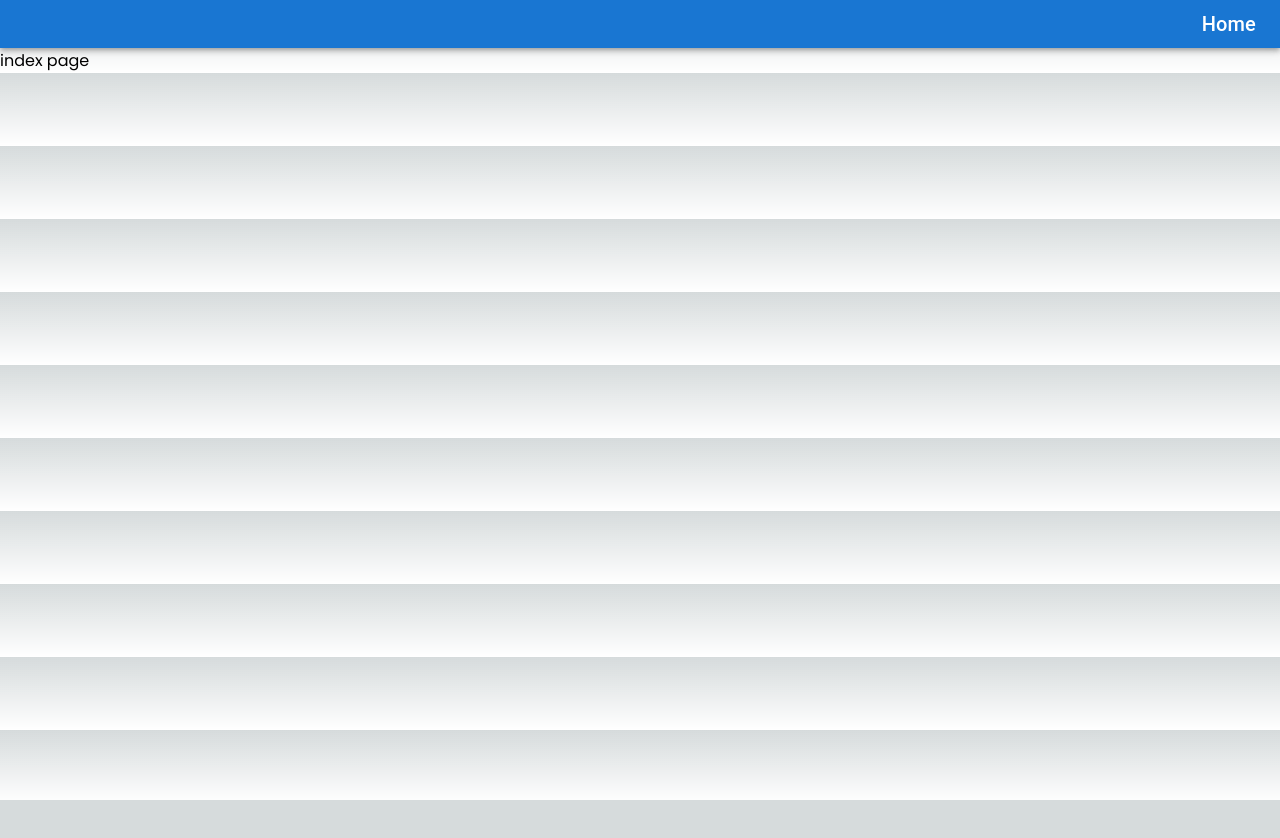
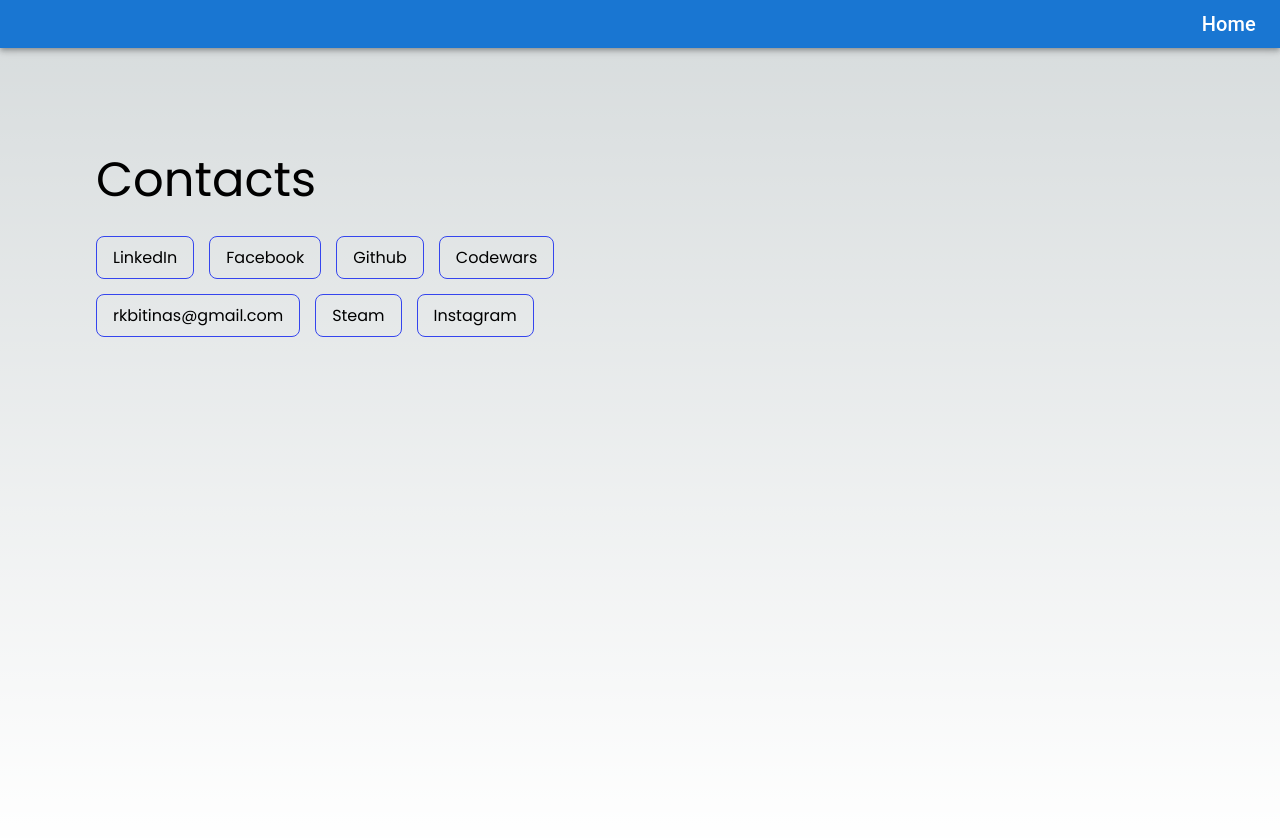
Before and after one commit to pupixipup/romas-bitinas-portfolio, a Next.js app: page /contacts in a window 1280 px wide. Shown: the top 838 px of the page. Before the commit the page ends 800 px from the top, so only its background shows below. Built offline with nearby package versions, Linux system fonts and the light colour scheme.

Commit message:
feat: add contacts

```diff
--- a/src/components/Navbar/Navbar.tsx
+++ b/src/components/Navbar/Navbar.tsx
@@ -22,12 +22,6 @@
     <Slide in={!trigger}>
       <AppBar position="sticky">
         <Toolbar variant="dense">
-          <IconButton
-            edge="start"
-            color="inherit"
-            aria-label="menu"
-            sx={{ mr: 2 }}
-          ></IconButton>
           <Link
             style={{ textAlign: "right", width: "100%" }}
             href={linkData.link}
--- a/src/data/links.ts
+++ b/src/data/links.ts
@@ -14,5 +14,18 @@
   {
     label: 'Codewars',
     url: 'https://www.codewars.com/users/pupixipup'
-  }]
+  },
+  {
+    label: 'rkbitinas@gmail.com',
+    url: 'mailto:rkbitinas@gmail.com'
+  },
+  {
+    label: 'Steam',
+    url: 'https://steamcommunity.com/id/romasthe1st/'
+  },
+  {
+    label: 'Instagram',
+    url: 'https://www.instagram.com/sanndreascitizen/'
+  }
+]
 export default links
--- a/src/pages/_app.tsx
+++ b/src/pages/_app.tsx
@@ -1,15 +1,22 @@
 import "@/styles/globals.css"
-import { createTheme } from "@mui/material"
+import Head from "next/head"
 import type { AppProps } from "next/app"
-import { CssBaseline } from "@mui/material"
-import { ThemeProvider } from "@mui/material/styles"
+import styles from "@/styles/Home.module.css"
 import Navbar from "@/components/Navbar/Navbar"
 
 export default function App({ Component, pageProps }: AppProps) {
   return (
     <>
+      <Head>
+        <title>Romas Bitinas. Portfolio</title>
+        <meta name="description" content="Generated by create next app" />
+        <meta name="viewport" content="width=device-width, initial-scale=1" />
+        <link rel="icon" href="/favicon.ico" />
+      </Head>
       <Navbar />
-      <Component {...pageProps} />
+      <Component {...pageProps}>
+        <main className={styles.main}>{pageProps.children}</main>
+      </Component>
     </>
   )
 }
--- /dev/null
+++ b/src/pages/contacts/Contacts.module.css
@@ -0,0 +1,15 @@
+.contacts {
+  padding: 6em;
+  min-height: 100vh;
+}
+
+@media (max-width:600px) {
+  .contacts {
+    padding: 1em;
+  }
+}
+
+.skills {
+  justify-content: start;
+  max-width: 650px;
+}
--- a/src/pages/contacts/index.tsx
+++ b/src/pages/contacts/index.tsx
@@ -1,7 +1,30 @@
 import React from "react"
+import styles from "./Contacts.module.css"
+import Animated from "@/components/Animated"
+import homeStyles from "@/styles/Home.module.css"
+import links from "@/data/links"
 
 function Contacts() {
-  return <div> index page</div>
+  return (
+    <div className={styles.contacts}>
+      <Animated className={homeStyles.title} element="h1">
+        Contacts
+      </Animated>
+      <div className={`${homeStyles.skills} ${styles.skills}`}>
+        {links.map((el) => (
+          <a
+            target="_blank"
+            rel="noreferrer"
+            href={el.url}
+            className={homeStyles.skill}
+            key={el.label}
+          >
+            {el.label}
+          </a>
+        ))}
+      </div>
+    </div>
+  )
 }
 
 export default Contacts
--- a/src/styles/Home.module.css
+++ b/src/styles/Home.module.css
@@ -55,6 +55,7 @@
   flex-wrap: wrap;
   justify-content: flex-end;
   gap: 15px;
+  margin-top: 20px;
 }
 
 .skill {
```
Also changed, not shown: src/pages/index.tsx (+2 -11 lines).
